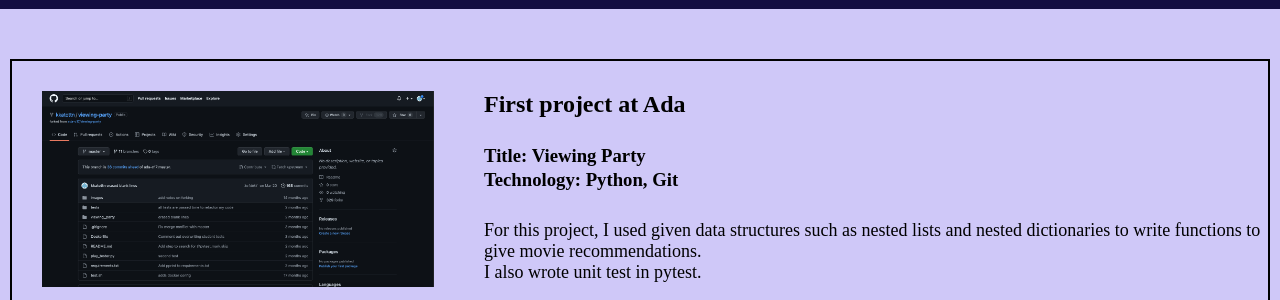
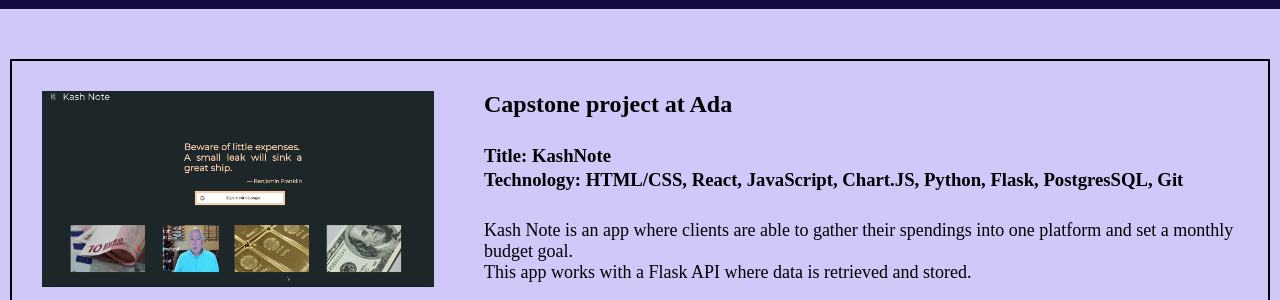
Before and after one commit to kkatottn/kkatottn.github.io, a plain HTML site: page portfolio.html in a window 1280 px wide. Shown: the part 41-341 px from the top of the page. Drawn offline with Linux system fonts and the light colour scheme.

Commit message:
add capstone project in portfolio

```diff
--- a/portfolio.html
+++ b/portfolio.html
@@ -19,6 +19,21 @@
     </nav>
 
     <section id="git-projects">
+      <div class="git-container">
+        <div class="git-pic">
+          <a href="https://youtu.be/z_Pceeyhu14" target="_blank">
+          <img src="/assets/kashnote.png" alt="kashnote"/>
+          </a>
+        </div>
+        <div class="description">
+          <h1>Capstone project at Ada</h1>
+          <h3>Title: KashNote </h3>
+          <h3>Technology: HTML/CSS, React, JavaScript, Chart.JS, Python, Flask, PostgresSQL, Git</h3>
+          <p>Kash Note is an app where clients are able to gather their spendings into one platform and set a monthly budget goal. <br>
+            This app works with a Flask API where data is retrieved and stored.</p>
+        </div>
+      </div>
+
       <div class="git-container">
         <div class="git-pic">
           <a href="https://github.com/kkatottn/viewing-party" target="_blank">
```
Also changed, not shown: assets/kashnote.png (added).
